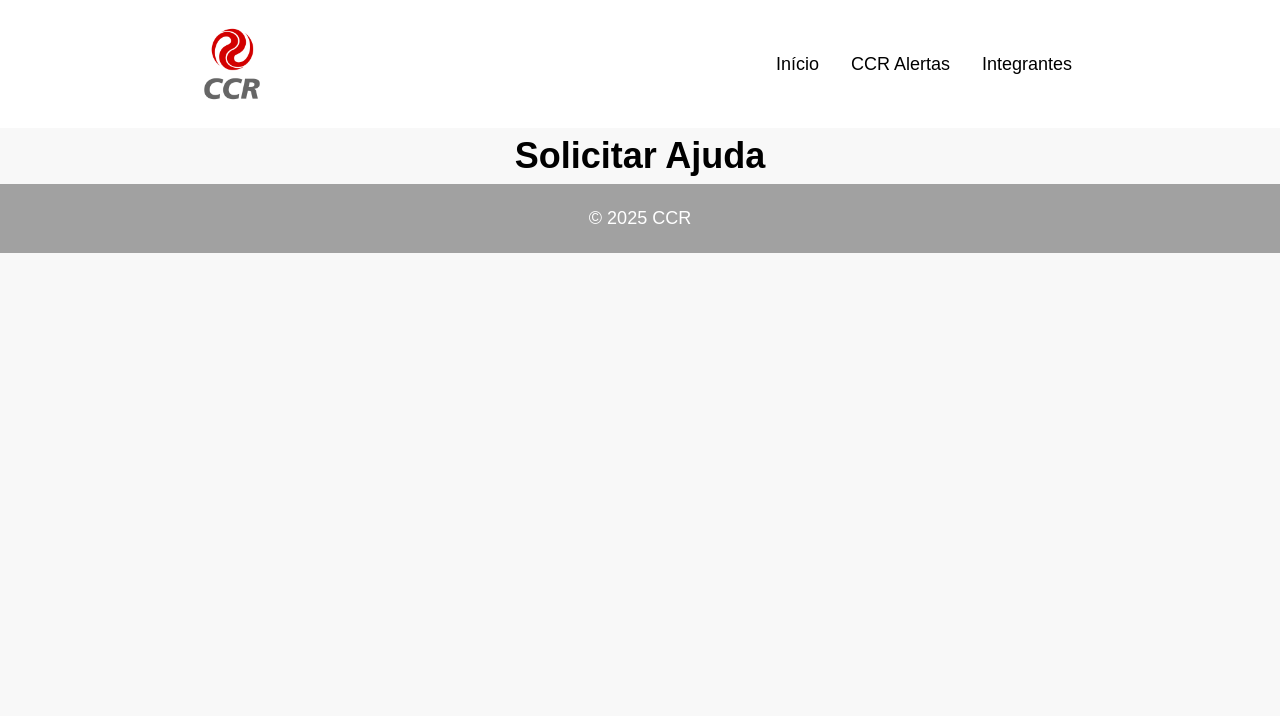
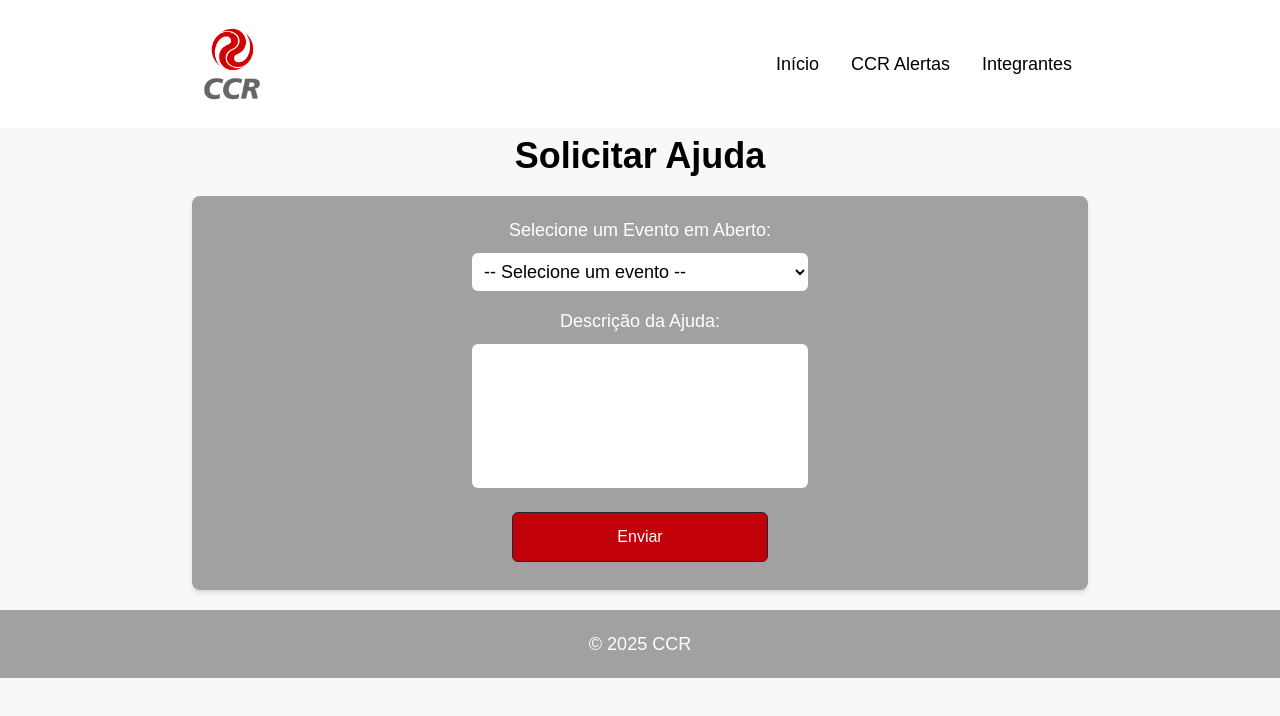
Before and after one commit to rangelbjordao/ccr-alertas-front, a Next.js app: page /solicitar-ajuda in a window 1280 px wide. Shown: the top 716 px of the page. Built offline with nearby package versions, Linux system fonts and the light colour scheme.

Commit message:
Solicitar ajuda e Historico

```diff
--- a/src/app/components/compHistorico/compHistorico.tsx
+++ b/src/app/components/compHistorico/compHistorico.tsx
@@ -1,13 +1,33 @@
 const CompHistorico = () => {
     return (
         <>
-
             {/* Título principal */}
             <main>
                 <h1 className="my-2 text-center text-3xl md:text-4xl font-bold">Histórico de Eventos</h1>
+
+                {/* Seção Histórico */}
+                <section className="flex flex-col items-center p-5 my-5 bg-neutral-400 text-white rounded-lg shadow-md max-w-11/12 mx-auto w-4xl text-center">
+                    <h2 className="text-2xl font-semibold mb-4">Eventos Resolvidos</h2>
+
+                    <div className="w-full max-w-3xl bg-white text-black p-4 rounded-md shadow-md mb-4">
+                        <h3 className="text-xl font-bold text-red-700 mb-5">Evento Resolvido 1</h3>
+                        <p className="m-2"><strong>Data:</strong> 15 de outubro de 2024</p>
+                        <p className="m-2"><strong>Descrição:</strong> Descrição do evento que foi resolvido.</p>
+                        <p className="m-2"><strong>Local:</strong> Local do evento resolvido</p>
+                        <p className="m-2"><strong>Status:</strong> Resolvido</p>
+                    </div>
+
+                    <div className="w-full max-w-3xl bg-white text-black p-4 rounded-md shadow-md">
+                        <h3 className="text-xl font-bold text-red-700 mb-5">Evento Resolvido 2</h3>
+                        <p className="m-2"><strong>Data:</strong> 20 de outubro de 2024</p>
+                        <p className="m-2"><strong>Descrição:</strong> Descrição do segundo evento que foi resolvido.</p>
+                        <p className="m-2"><strong>Local:</strong> Local do segundo evento resolvido</p>
+                        <p className="m-2"><strong>Status:</strong> Arquivado</p>
+                    </div>
+                </section>
             </main>
         </>
     )
 }
 
-export default CompHistorico
+export default CompHistorico;
--- a/src/app/components/compReportarEvento/compReportarEvento.tsx
+++ b/src/app/components/compReportarEvento/compReportarEvento.tsx
@@ -3,6 +3,8 @@
 import { useState } from "react";
 
 const CompReportarEventos = () => {
+
+    // Formatacao da data do evento
     const [dataEvento, setDataEvento] = useState("");
 
     const formatarData = (e: React.ChangeEvent<HTMLInputElement>) => {
--- a/src/app/components/compSolicitarAjuda/compSolicitarAjuda.tsx
+++ b/src/app/components/compSolicitarAjuda/compSolicitarAjuda.tsx
@@ -1,13 +1,35 @@
 const CompSolicitarAjuda = () => {
     return (
         <>
-
             {/* Título principal */}
             <main>
                 <h1 className="my-2 text-center text-3xl md:text-4xl font-bold">Solicitar Ajuda</h1>
+
+                {/* Seção solicitar ajuda */}
+                <section className="flex flex-col items-center p-5 my-5 bg-neutral-400 text-white rounded-lg shadow-md max-w-11/12 mx-auto w-4xl text-center">
+                    <form className="w-full max-w-md">
+                        <div className="flex flex-col mb-4">
+                            <label htmlFor="selecionar-evento" className="mb-2">Selecione um Evento em Aberto:</label>
+                            <select id="selecionar-evento" name="selecionar-evento" required className="p-2 text-black rounded-md w-3/4 bg-white mx-auto">
+                                <option value="">-- Selecione um evento --</option>
+                                <option value="evento1">Evento 1</option>
+                                <option value="evento2">Evento 2</option>
+                            </select>
+                        </div>
+
+                        <div className="flex flex-col mb-4">
+                            <label htmlFor="descricao-ajuda" className="mb-2">Descrição da Ajuda:</label>
+                            <textarea id="descricao-ajuda" name="descricao-ajuda" maxLength={500} required className="p-2 text-black rounded-md w-3/4 h-36 resize-none bg-white mx-auto"></textarea>
+                        </div>
+
+                        <button type="submit" className="bg-red-700 text-white border border-gray-800 rounded-md px-5 py-3 m-2 text-base cursor-pointer w-64 transition-colors duration-300 hover:bg-red-900 hover:border-gray-600">
+                            Enviar
+                        </button>
+                    </form>
+                </section>
             </main>
         </>
     )
 }
 
-export default CompSolicitarAjuda
+export default CompSolicitarAjuda;
```
